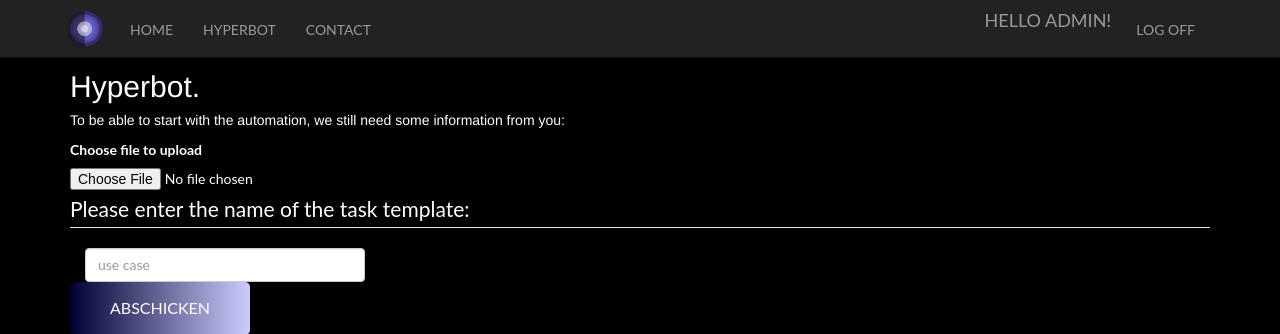
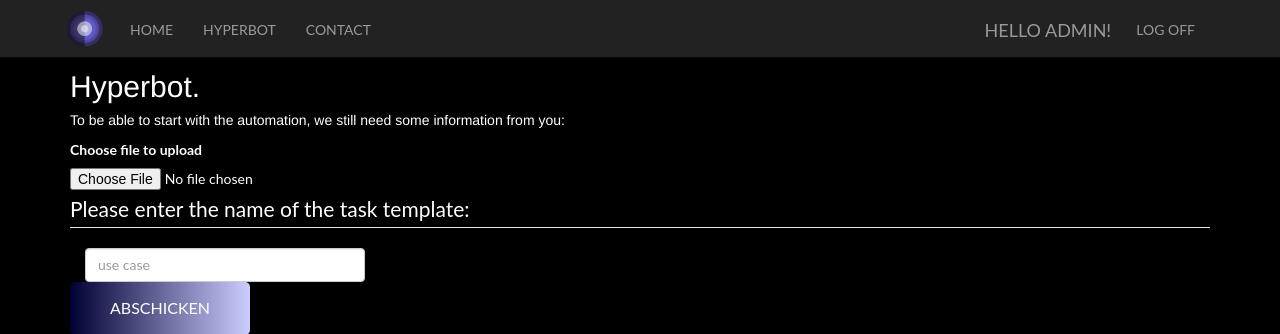
Before and after one commit to JMU-Information-Systems/pjs-hyperbot-main, a Django app: page /about/ in a window 1280 px wide. Shown: the top 334 px of the page. Run offline with Django 3.2, Linux system fonts and the light colour scheme; a user stored in the database is signed in; some libraries are stand-ins or nearby versions.

Commit message:
Optische Anpassung Login und Registrierung

```diff
--- a/pjshyperbot/app/templates/app/loginpartial.html
+++ b/pjshyperbot/app/templates/app/loginpartial.html
@@ -2,7 +2,7 @@
 <form id="logoutForm" action="/logout/" method="post" class="navbar-right">
     {% csrf_token %}
     <ul class="nav navbar-nav navbar-right">
-        <li><span class="navbar-brand">Hello {{ user.username }}!</span></li>
+        <li><span class="navbar-brand" style="margin-top:10px;">Hello {{ user.username }}!</span></li>
         <li><a href="javascript:document.getElementById('logoutForm').submit()">Log off</a></li>
     </ul>
 </form>
```
